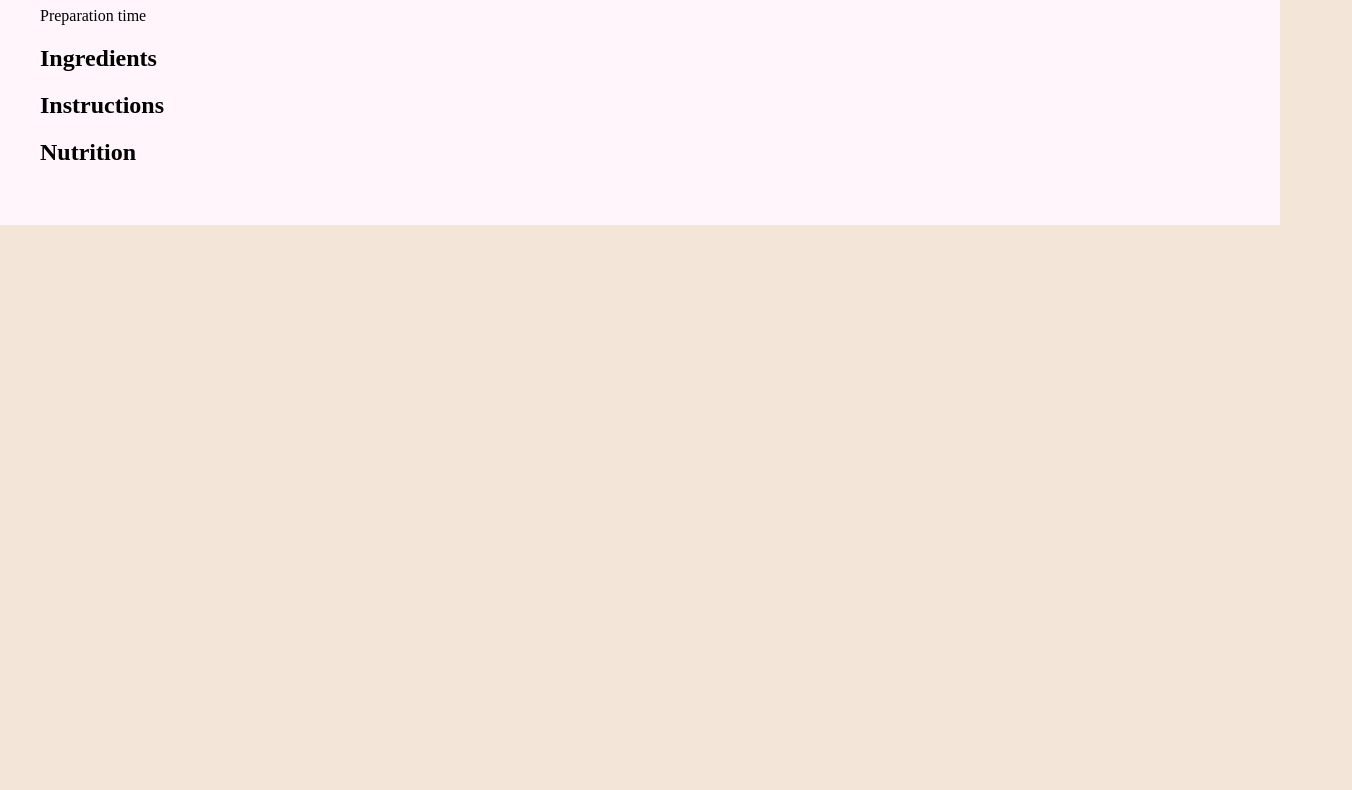
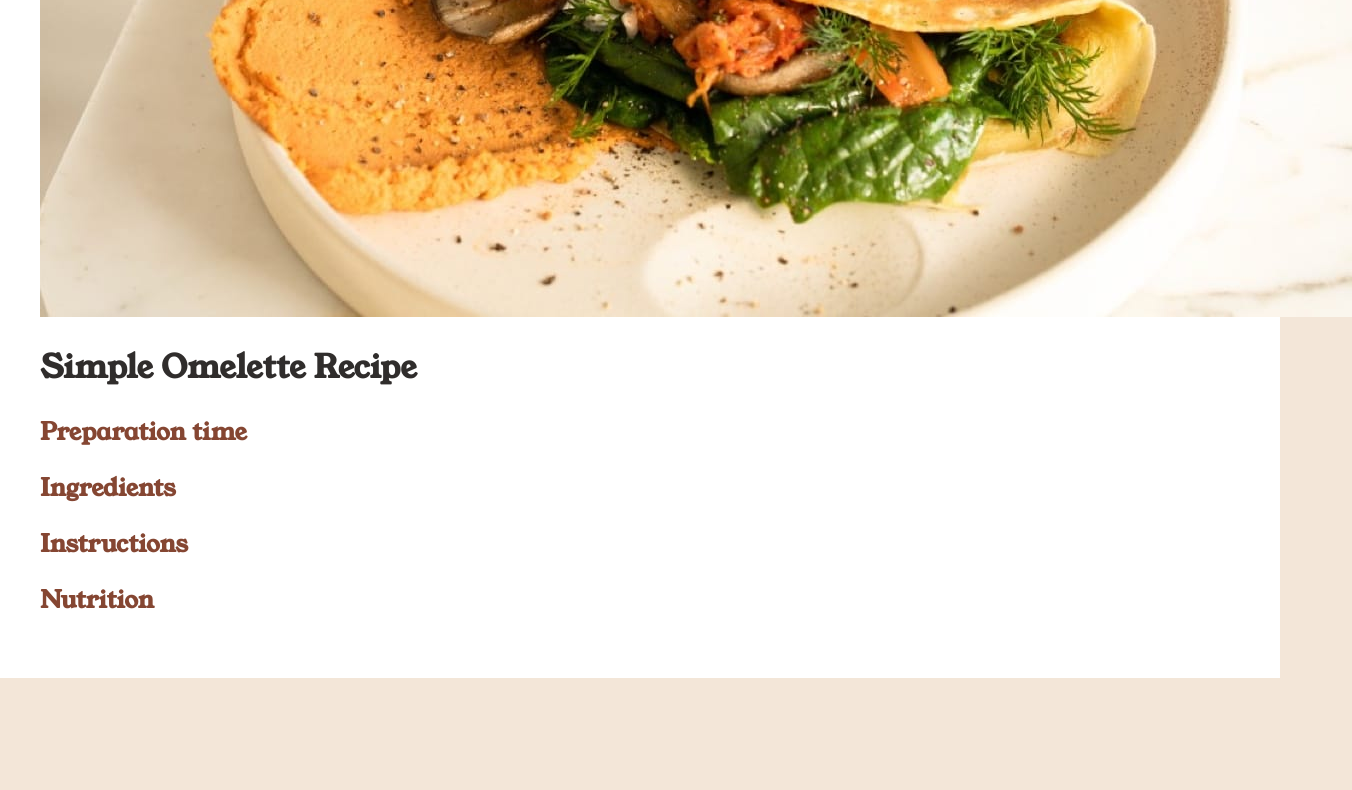
Before and after one commit to MikeCook9994/mikecook9994.github.io, a plain HTML site: page frontendmentors/recipe-page/index.html in a window 1280 px wide. Shown: the part 483-1273 px from the top of the page, 1352 px wide, since content can reach past the window. Before the commit the page ends 800 px from the top, so only its background shows below. Drawn offline with Linux system fonts and the light colour scheme.

Commit message:
save work

```diff
--- a/frontendmentors/recipe-page/index.html
+++ b/frontendmentors/recipe-page/index.html
@@ -16,15 +16,16 @@
   </style>
 </head>
 <body>
-  <main>
+  <div class="wrapper">
     <header>
       <img class="banner" src="./assets/images/image-omelette.jpeg" alt="an omelette on a white plate with a smearing of hummus" />
       <h1>Simple Omelette Recipe</h1>
       <!-- <p>An easy and quick dish, perfect for any meal. This classic omelette combines beaten eggs cooked
         to perfection, optionally filled with your choice of cheese, vegetables, or meats.</p> -->
     </header>
+    <main>
       <section>
-      <p>Preparation time</p>
+        <h2>Preparation time</h2>
         <!-- <ul>
           <li><strong>Total:</strong> Approximately 10 minutes</li>
           <li><strong>Preparation:</strong> 5 minutes</li>
@@ -83,5 +84,6 @@
         </div>
       </article>
     </main>
+  </div>
 </body>
 </html>
--- a/frontendmentors/recipe-page/styles.css
+++ b/frontendmentors/recipe-page/styles.css
@@ -9,30 +9,65 @@
 }
 
 :root {
-    --color-nutmeg: hsl(14, 45%, 36%);
-    --color-dark-raspberry: hsl(332, 51%, 32%);
-    --color-white: hsl(0, 0%, 100%);
-    --color-rose-white: hsl(330, 100%, 98%);
-    --color-eggshell: hsl(30, 54%, 90%);
-    --color-light-gray: hsl(30, 18%, 87%);
-    --color-wenge-brown: hsl(30, 10%, 34%);
-    --color-dark-charcoal: hsl(24, 5%, 18%);
+    --ff-serif: 'Young Serif';
+    --ff-sans-serif: 'Outfit';
+
+    --fw-normal: 400;
+    --fw-light-bold: 600;
+    --fw-bold: 700;
+
+    --fs-400: 1rem;
+    --fs-500: 1.5rem;
+    --fs-600: 2rem;
+    --fs-700: 2.5rem;
+
+    --clr-neutral-100: hsl(0, 0%, 100%);
+    --clr-neutral-200: hsl(330, 100%, 98%);
+    --clr-neutral-300: hsl(30, 18%, 87%);
+    --clr-neutral-400: hsl(30, 54%, 90%);
+    --clr-neutral-700: hsl(30, 10%, 34%);
+    --clr-neutral-900: hsl(24, 5%, 18%);
+
+    --clr-nutmeg: hsl(14, 45%, 36%);
+    --clr-raspberry: hsl(332, 51%, 32%);
+}
+
+*,
+*::before,
+*::after {
+    box-sizing: border-box
+}
+
+html {
+    font-family: var(--ff-sans-serif);
+    font-weight: var(--fw-normal);
+    line-height: 1.5;
 }
 
 body {
     margin: 0px;
-    background-color: var(--color-eggshell);
+    background: var(--clr-neutral-400);
     min-height: 100dvh;
-    display: grid;
-    justify-content: center;
-    align-items: center;
 }
 
-main {
-    background-color: var(--color-rose-white);
-    padding: 2.5rem;
+h1 {
+    color: var(--clr-neutral-900);
+    font-family: var(--ff-serif);
 }
 
-main header .banner {
-    max-width: 50%;
+h2 {
+    color: var(--clr-nutmeg);
+    font-family: var(--ff-serif);
 }
+
+.wrapper {
+    background: var(--clr-neutral-100);
+    max-width: min-content;
+    margin-inline: auto;
+    padding: 2.5rem;
+    margin-block: 10rem;
+}
+
+.banner {
+    min-width: 50%;
+}
```
Lines whose indentation alone changed are shown as unchanged.
